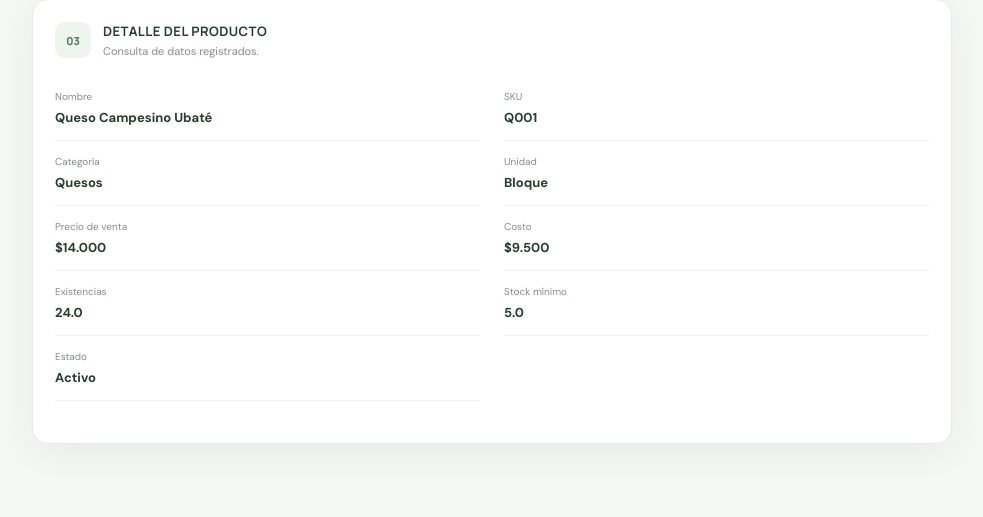
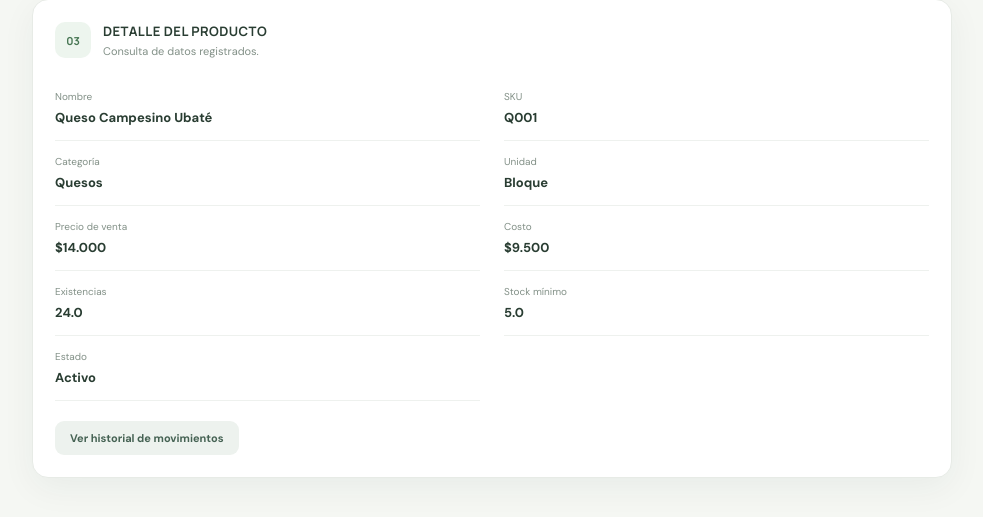
Before and after one commit to Jarodriguez83/QUESOS_UBATE_MANAGEMENT_SYSTEM, a FastAPI app: page /inventory/1 in a window 1280 px wide. Shown: the part 236-753 px from the top of the page, without its empty margins (32-1015 px from the left). Run offline with FastAPI, Linux system fonts and the light colour scheme; the visitor is signed in with stand-in values (Sample User, id 1); data comes from the database, SQL or seed files in the repository.

Commit message:
PRODUCT DETAIL HTML

```diff
--- a/templates/product_detail.html
+++ b/templates/product_detail.html
@@ -12,6 +12,7 @@
     <div><dt>Existencias</dt><dd>{{ product.stock }}</dd></div><div><dt>Stock mínimo</dt><dd>{{ product.min_stock }}</dd></div>
     <div><dt>Estado</dt><dd>{% if product.is_active %}Activo{% else %}Eliminado del catálogo{% endif %}</dd></div>
   </dl>
+  <a class="button button-secondary" href="/inventory/{{ product.id }}/movements">Ver historial de movimientos</a>
   {% if user.role == 'ADMIN' and product.is_active %}<a class="button button-primary" href="/inventory/{{ product.id }}/edit">Editar producto</a>{% endif %}
 </section>
 {% endblock %}
```
